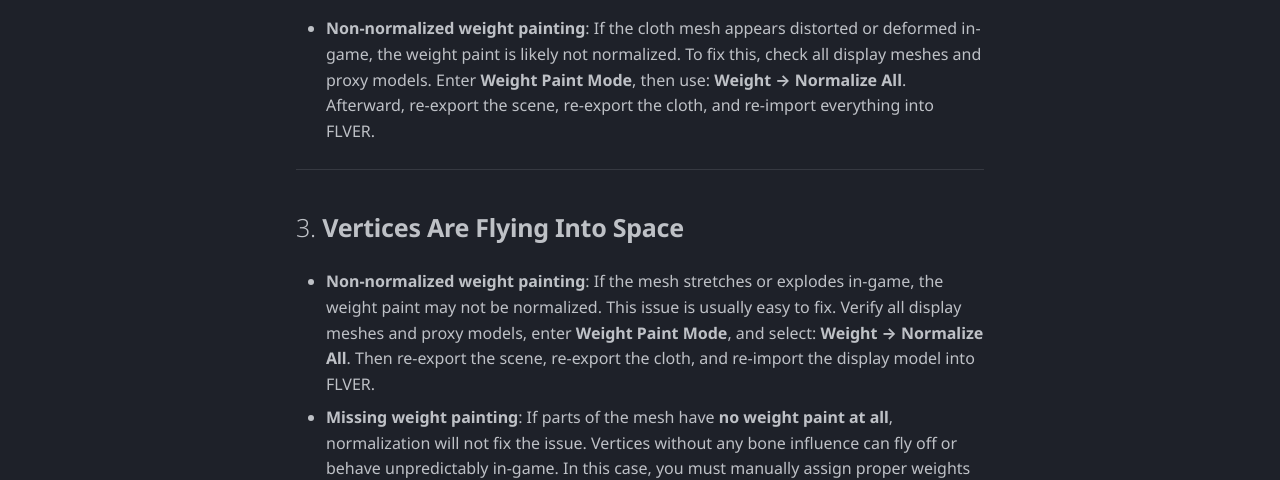
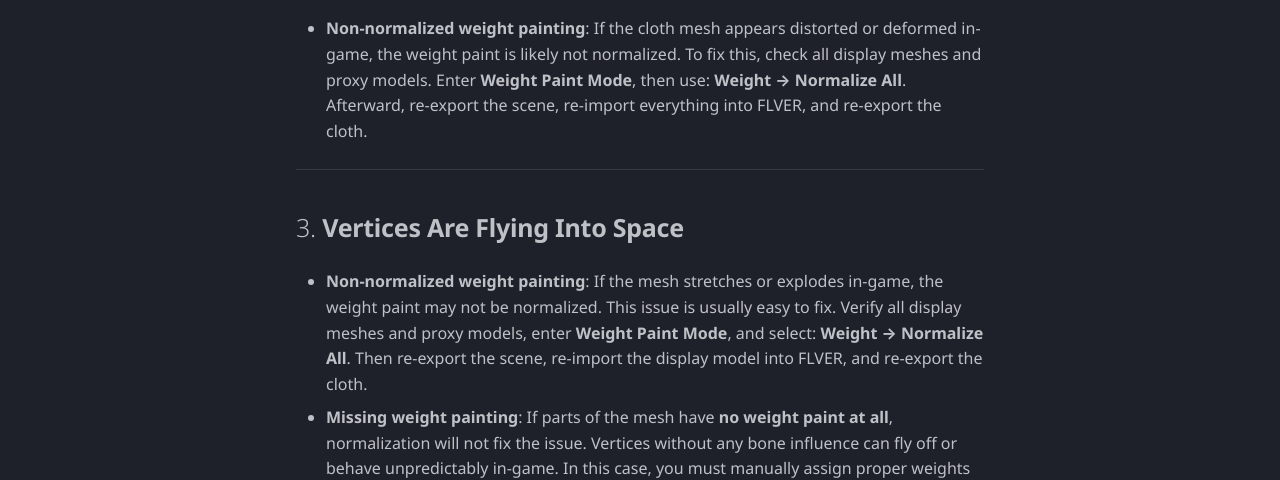
Before and after one commit to tlarok/blender-fbximporter, an MkDocs documentation site: the page built from docs/troubleshooting.md, in a window 1280 px wide and 900 px high, scrolled down 459 px. Shown: the part 191-671 px from the top of the window. Built offline with MkDocs 1.6.1 and Material for MkDocs 9.7.7, drawn with Linux system fonts in a browser that asks for light colours; comment, search, counter and statistics services are not loaded.

Commit message:
my fuckass forgot to keep order

```diff
--- a/docs/troubleshooting.md
+++ b/docs/troubleshooting.md
@@ -19,7 +19,7 @@ Below are some common issues you may encounter during the process and how to res
 * **Non-normalized weight painting**:
   If the cloth mesh appears distorted or deformed in-game, the weight paint is likely not normalized. To fix this, check all display meshes and proxy models. Enter **Weight Paint Mode**, then use:
   **Weight → Normalize All**.
-  Afterward, re-export the scene, re-export the cloth, and re-import everything into FLVER.
+  Afterward, re-export the scene, re-import everything into FLVER, and re-export the cloth.
 
 ---
 
@@ -28,7 +28,7 @@ Below are some common issues you may encounter during the process and how to res
 * **Non-normalized weight painting**:
   If the mesh stretches or explodes in-game, the weight paint may not be normalized. This issue is usually easy to fix. Verify all display meshes and proxy models, enter **Weight Paint Mode**, and select:
   **Weight → Normalize All**.
-  Then re-export the scene, re-export the cloth, and re-import the display model into FLVER.
+  Then re-export the scene, re-import the display model into FLVER, and re-export the cloth.
 
 * **Missing weight painting**:
   If parts of the mesh have **no weight paint at all**, normalization will not fix the issue. Vertices without any bone influence can fly off or behave unpredictably in-game.
```
